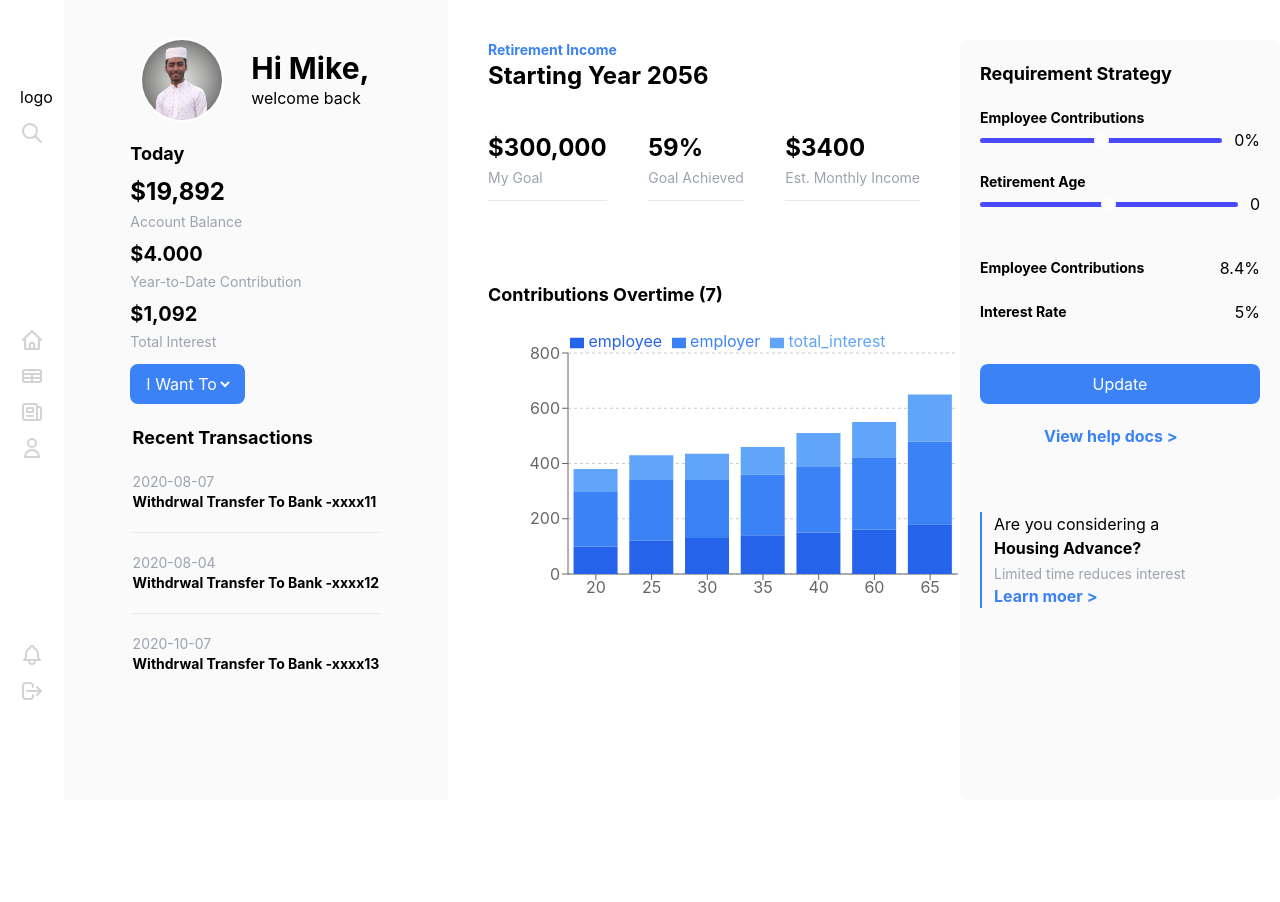
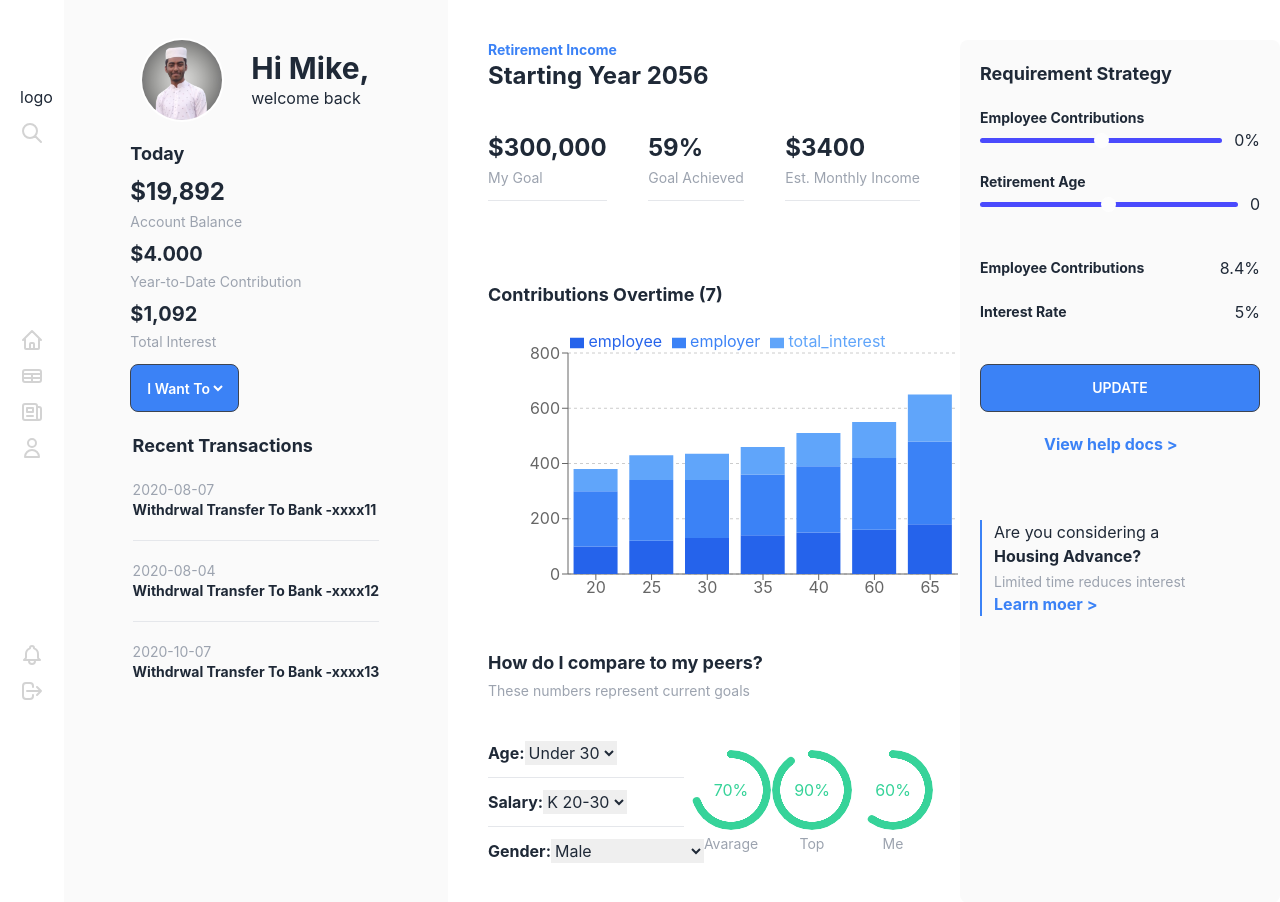
Before and after one commit to mahfuzswaron/user-dashboard, a React (Create React App) app: page / in a window 1280 px wide. Before the commit the page ends 800 px from the top, so only its background shows below. Built offline with nearby package versions, Linux system fonts and the light colour scheme.

Commit message:
compare section added

```diff
--- a/package.json
+++ b/package.json
@@ -6,6 +6,7 @@
     "@testing-library/jest-dom": "^5.16.4",
     "@testing-library/react": "^13.2.0",
     "@testing-library/user-event": "^13.5.0",
+    "daisyui": "^2.15.1",
     "react": "^18.1.0",
     "react-dom": "^18.1.0",
     "react-scripts": "5.0.1",
--- a/src/components/sections/Analytics/Analytics.js
+++ b/src/components/sections/Analytics/Analytics.js
@@ -1,6 +1,7 @@
 import React, { useEffect, useState } from 'react';
 import SmallText from '../../shared/SmallText';
 import Chart from './Chart';
+import Compare from './Compare';
 import Goal from './Goal';
 const Analytics = () => {
 
@@ -23,8 +24,9 @@ const Analytics = () => {
                     name='Est. Monthly Income'
                 ></Goal>
             </div>
-            {/* -------------------- */}
+
             <Chart></Chart>
+            <Compare />
         </section>
     );
 };
--- a/src/components/sections/Analytics/Chart.js
+++ b/src/components/sections/Analytics/Chart.js
@@ -48,7 +48,7 @@ const Chart = () => {
                     <YAxis />
                     <Tooltip />
                     {/* <Legend content={renderLegend} /> */}
-                    <Legend layout="horizontal" verticalAlign="top" align="center" margin={{ bottom: "10px" }} />
+                    <Legend layout="horizontal" verticalAlign="top" align="center" />
                     <Bar dataKey="employee" stackId="a" fill='#2563EB' className='fill-blue-600' />
                     <Bar dataKey="employer" stackId="a" fill='#3B82F6' className='fill-blue-500' />
                     <Bar dataKey="total_interest" stackId="a" fill="#60A5FA" className='fill-blue-400' />
--- /dev/null
+++ b/src/components/sections/Analytics/Compare.js
@@ -0,0 +1,62 @@
+import React from 'react';
+import SmallText from '../../shared/SmallText';
+import Title from '../../shared/Title';
+
+const Compare = () => {
+    return (
+        <div className='my-10'>
+            <Title>How do I compare to my peers?</Title>
+            <SmallText>These numbers represent current goals</SmallText>
+            <div className='flex my-10 items-center'>
+                <div className='w-1/2 pr-5'>
+                    <div className='flex'>
+                        <p className='font-bold'>Age:</p>
+                        <select>
+                            <option value="Under-30">Under 30</option>
+                            <option value="Under-40">Under 40</option>
+                            <option value="Under-60">Under 60</option>
+                            <option value="Under-65">Under 65</option>
+                        </select>
+                    </div>
+                    <hr className='my-3' />
+                    <div className='flex'>
+                        <p className='font-bold'>Salary:</p>
+                        <select>
+                            <option value="k-20-30">K 20-30</option>
+                            <option value="k-30-40">K 30-40</option>
+                            <option value="k-40-50">K 40-50</option>
+                            <option value="k-50-60">K 50-60</option>
+                        </select>
+                    </div>
+                    <hr className='my-3' />
+                    <div className='flex'>
+                        <p className='font-bold'>Gender:</p>
+                        <select>
+                            <option value="male">Male</option>
+                            <option value="female">Female</option>
+                            <option value="rather-not-to-say">Rather Not to Say</option>
+                        </select>
+                    </div>
+
+
+                </div>
+                <div className='flex justify-between w-1/2'>
+                    <div className='w-1/4 flex flex-col items-center '>
+                        <div class="radial-progress text-success" style={{ "--value": 70 }}>70%</div>
+                        <SmallText>Avarage</SmallText>
+                    </div>
+                    <div className='w-1/4 flex flex-col items-center'>
+                        <div class="radial-progress text-success" style={{ "--value": 90 }}>90%</div>
+                        <SmallText>Top</SmallText>
+                    </div>
+                    <div className='w-1/4 flex flex-col items-center'>
+                        <div class="radial-progress text-success" style={{ "--value": 60 }}>60%</div>
+                        <SmallText>Me</SmallText>
+                    </div>
+                </div>
+            </div>
+        </div>
+    );
+};
+
+export default Compare;
--- a/tailwind.config.js
+++ b/tailwind.config.js
@@ -5,5 +5,5 @@ module.exports = {
   theme: {
     extend: {},
   },
-  plugins: [],
+  plugins: [require("daisyui")],
 }
```
Also changed, not shown: 1 other file (tests, documents, lock files or other folders).
